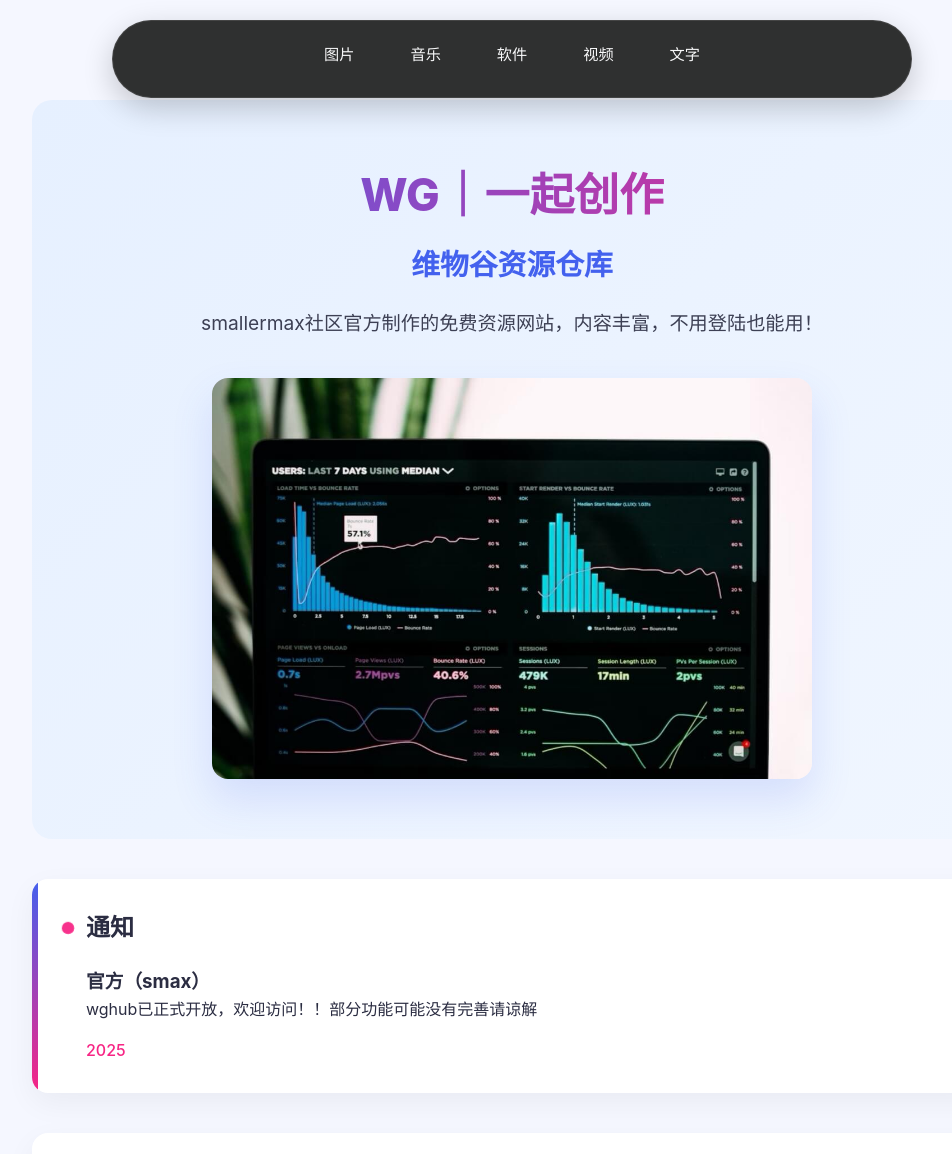
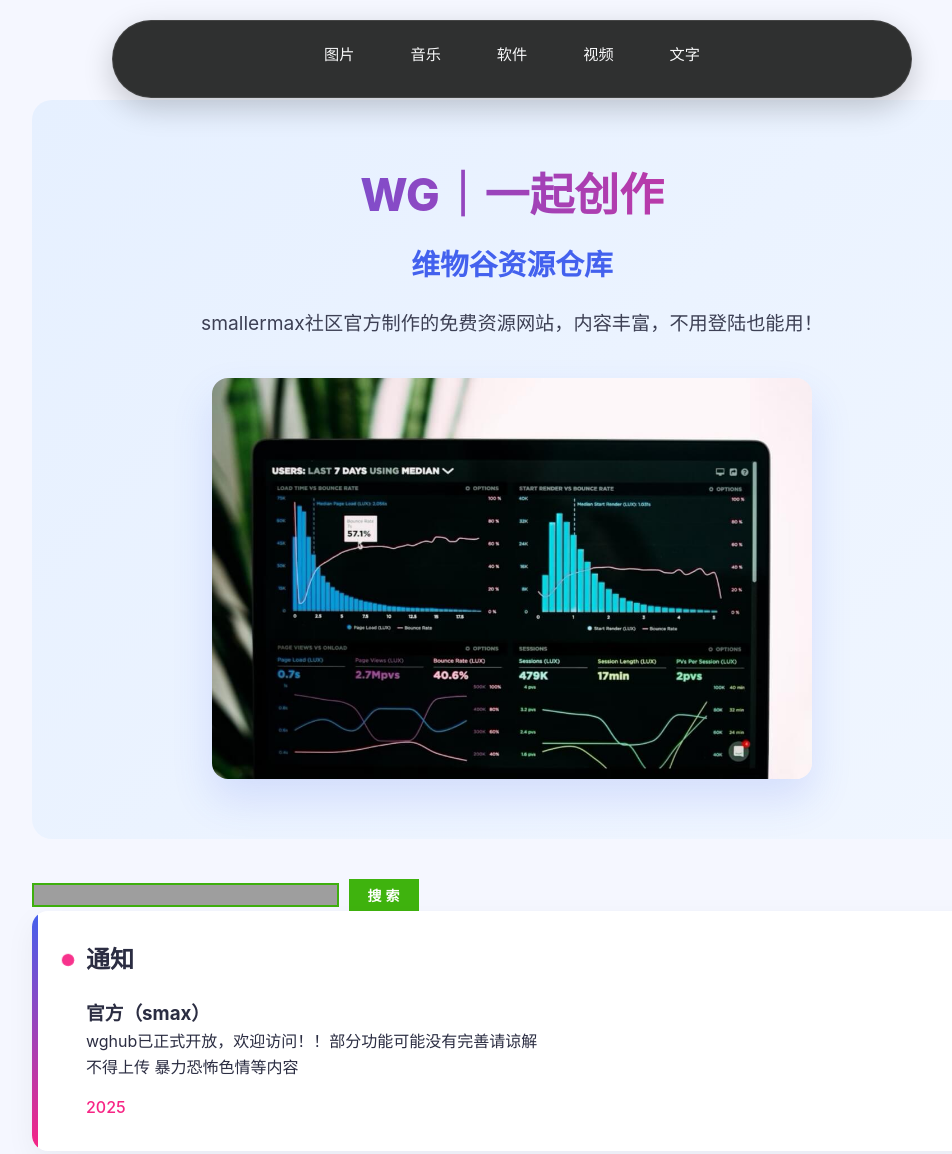
Before and after one commit to Jiasiqi2011/html-wwgck, a plain HTML site: page index.html in a window 1280 px wide. Shown: the top 1154 px of the page, without its empty margins (128-1080 px from the left). Drawn offline with Linux system fonts and the light colour scheme; grey boxes are pictures that could not be loaded.

Commit message:
Update index.html

```diff
--- a/index.html
+++ b/index.html
@@ -638,6 +638,30 @@
       </div>
     </section>
 
+    <style type="text/css">
+#so360{white-space:nowrap}
+#so360 form{margin:0;padding:0}
+#so360_keyword{width:307px;height:24px;line-height:24px;font:14px arial;padding:
+2px 5px;margin-right:5px;border:2px solid #3EAF0E;outline:0;vertical-align:middle;}
+#so360_keyword{background:url(https://p.ssl.qhimg.com/t01ab1a3fb05f0ee893.png)
+no-repeat right center;}
+#so360_submit{width:70px;height:32px;line-height:32px;border:0;color:#fff;
+background:#3FB30E;font-weight:bold;font:bold 14px arial;padding:0;
+padding-top:3px\9;cursor:pointer;
+vertical-align:middle}
+</style>
+<div id="so360">
+    <form action="http://www.so.com/s" target="_blank" id="so360form">
+        <input type="text" autocomplete="off" name="q" id="so360_keyword">
+        <input type="submit" id="so360_submit" value="搜 索">
+        <input type="hidden" name="ie" value="utf-8">
+        <input type="hidden" name="src" value="zz_so.com">
+        <input type="hidden" name="site" value="so.com">
+        <input type="hidden" name="rg" value="1">
+        <input type="hidden" name="inurl" value="">
+    </form>
+</div>
+
     <!-- 公告 -->
     <section class="announcement-section">
       <div class="announcement-header">
@@ -647,6 +671,7 @@
       <div class="announcement-content">
         <h3>官方（smax）</h3>
         <p>wghub已正式开放，欢迎访问！！部分功能可能没有完善请谅解</p>
+        <p>不得上传 暴力恐怖色情等内容</p>
         <span class="announcement-date">2025</span>
       </div>
     </section>
```
